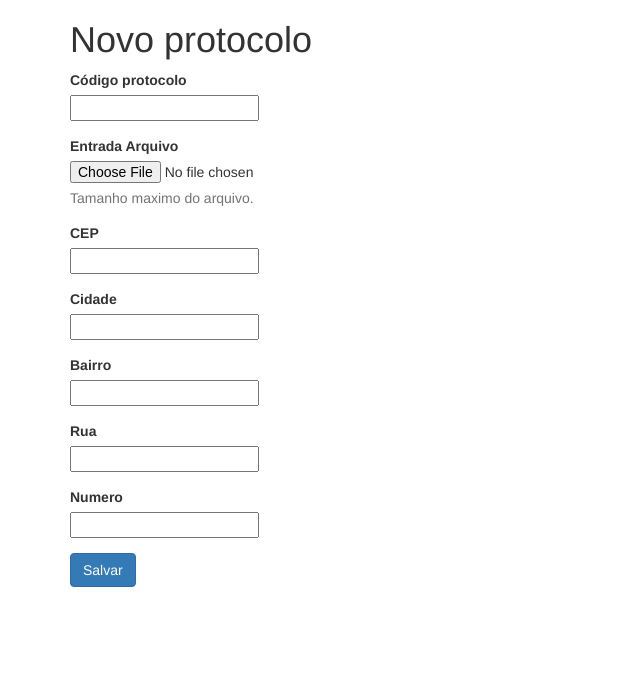
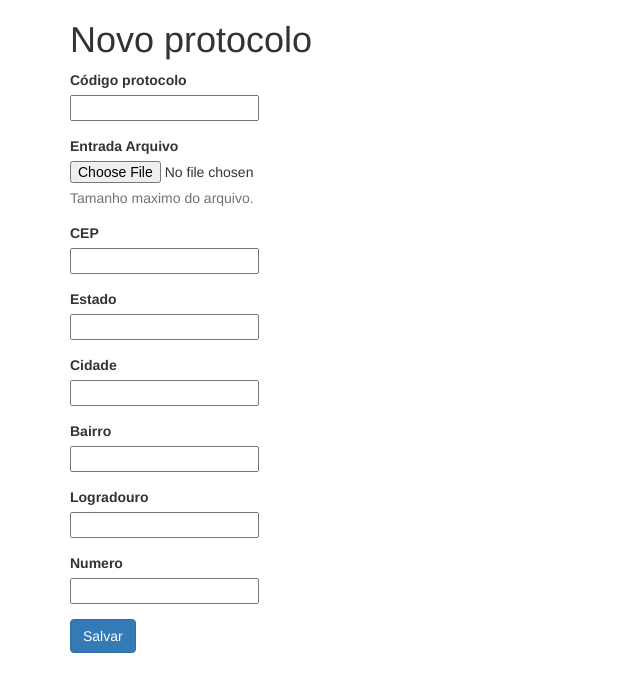
Before and after one commit to CidadeIluminada/TCMCidadeIluminada, a Flask app: template webservice/cidadeiluminada/protocolos/templates/novo.html in a window 1280 px wide. Shown: the top 692 px of the page, without its empty margins (0-640 px from the left). Run offline with Flask 2, Linux system fonts and the light colour scheme; the template is opened without the code that fills it, so the values that code supplies are empty; some libraries are stand-ins or nearby versions.

Commit message:
Busca no postmon o endereço se não estiver todo preenchido

```diff
--- a/webservice/cidadeiluminada/protocolos/models.py
+++ b/webservice/cidadeiluminada/protocolos/models.py
@@ -25,11 +25,11 @@ class Protocolo(db.Model, JSONSerializationMixin):
     def trim_cep(self, key, value):
         return value.replace('-', '')
 
+    estado = Column(String(2))
     cidade = Column(Text)
-    estado = Column(String(2))
     bairro = Column(Text)
     logradouro = Column(Text)
     numero = Column(Text)
 
     def has_full_address(self):
-        return False
+        return self.estado and self.cidade and self.bairro and self.logradouro
--- a/webservice/cidadeiluminada/protocolos/rotas.py
+++ b/webservice/cidadeiluminada/protocolos/rotas.py
@@ -51,6 +51,7 @@ def novo():
     cod_protocolo = request.form['cod_protocolo']
     arquivo = request.files['file']
     cep = request.form['cep']
+    estado = request.form.get('estado')
     cidade = request.form.get('cidade')
     bairro = request.form.get('bairro')
     logradouro = request.form.get('logradouro')
@@ -61,7 +62,8 @@ def novo():
                                   filename))
         protocolo = Protocolo(cod_protocolo=cod_protocolo, cep=cep,
                               logradouro=logradouro, filename=filename,
-                              bairro=bairro, numero=numero, cidade=cidade)
+                              bairro=bairro, numero=numero, cidade=cidade,
+                              estado=estado)
         if not protocolo.has_full_address():
             endereco = postmon.get_by_cep(protocolo.cep)
             protocolo.estado = endereco['estado']
--- a/webservice/cidadeiluminada/protocolos/templates/novo.html
+++ b/webservice/cidadeiluminada/protocolos/templates/novo.html
@@ -20,16 +20,20 @@
         <input type="text" name="cep" required>
      </div>
      <div class="form-group">
+        <label for="estado">Estado</label><br />
+        <input type="text" name="estado" minlength="2" maxlength="2">
+     </div>
+     <div class="form-group">
         <label for="cidade">Cidade</label><br />
-        <input type="text" name="cidade" required>
+        <input type="text" name="cidade">
      </div>
      <div class="form-group">
         <label for="bairro">Bairro</label><br />
         <input type="text" name="bairro">
      </div>
      <div class="form-group">
-        <label for="rua">Rua</label><br />
-        <input type="text" name="rua">
+        <label for="logradouro">Logradouro</label><br />
+        <input type="text" name="logradouro">
      </div>
      <div class="form-group">
         <label for="numero">Numero</label><br />
```
Also changed, not shown: webservice/cidadeiluminada/services/__init__.py (line endings or trailing spaces).
